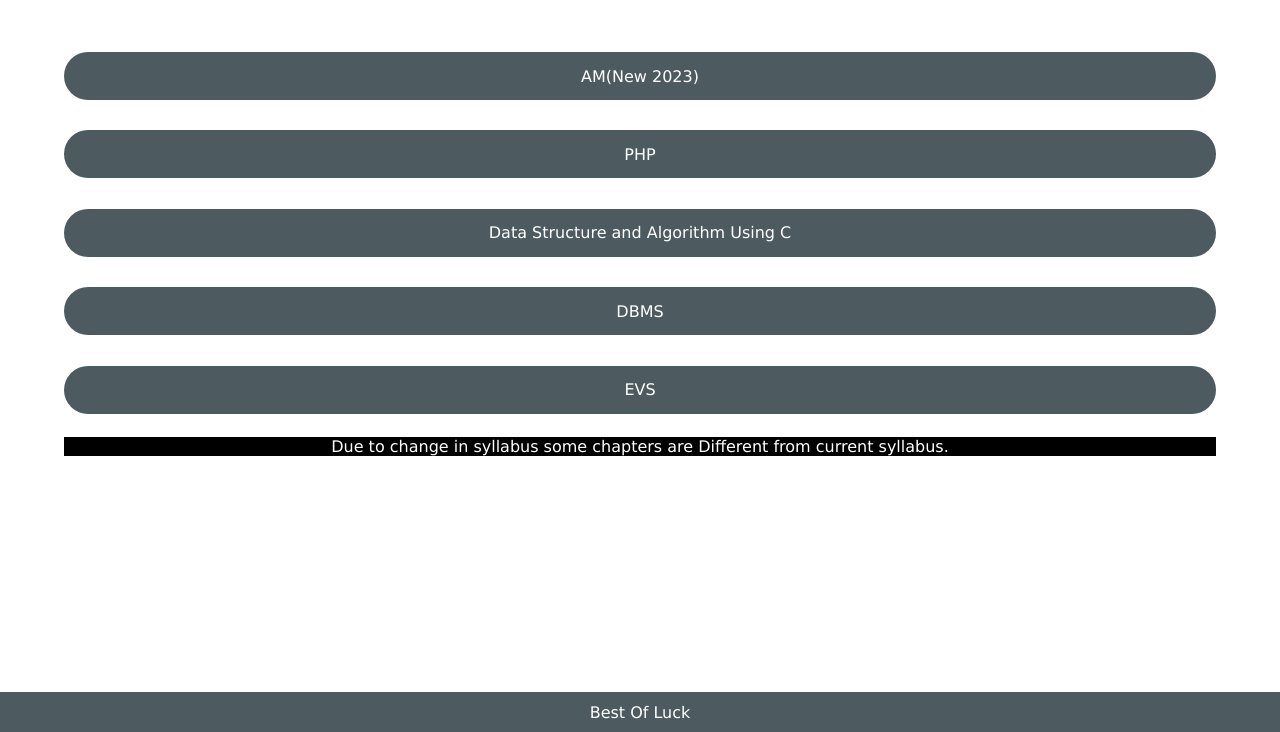
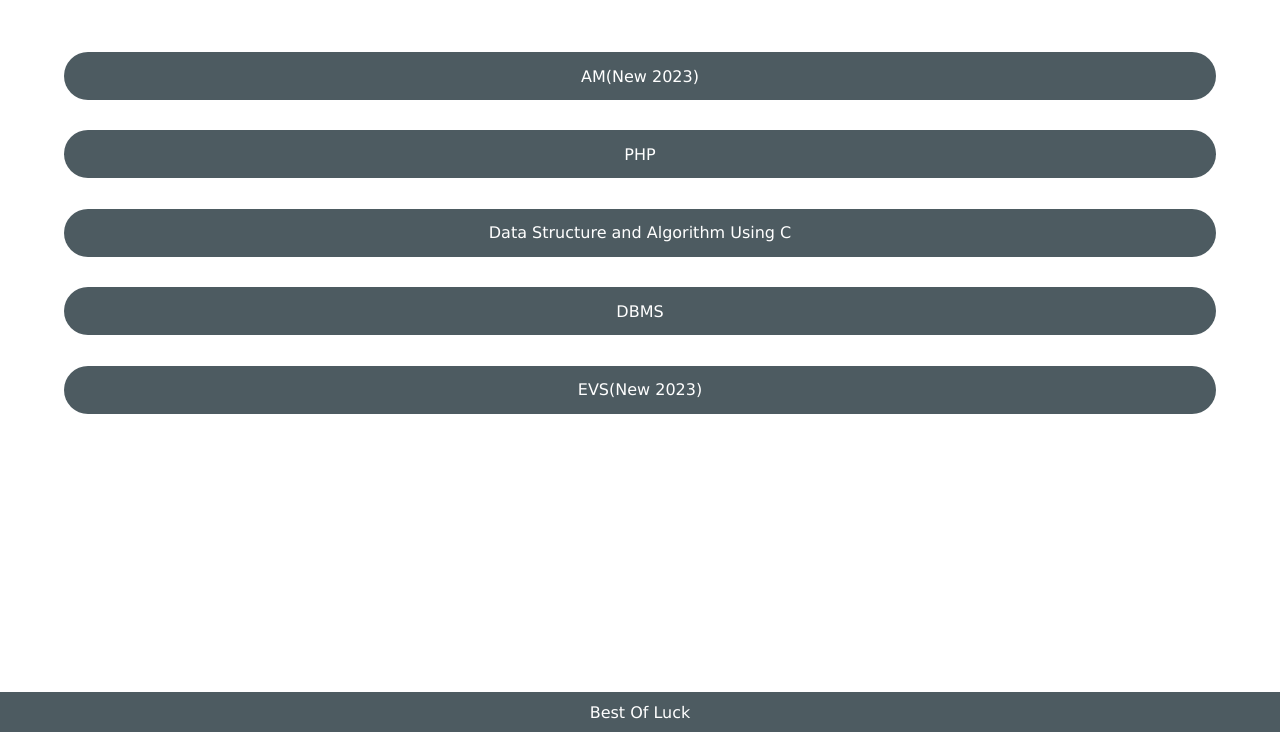
Before and after one commit to bhavishya556/Sem2, a plain HTML site: page index.html in a window 1280 px wide. Shown: the part 100-832 px from the top of the page. Drawn offline with Linux system fonts and the light colour scheme.

Commit message:
Update index.html

```diff
--- a/index.html
+++ b/index.html
@@ -32,12 +32,12 @@
 
           <div class="sem3 sem"><a target="_blank" class="sem-link" href="https://drive.google.com/file/d/1x_VkOCykCRBnvU7CrE7wCcDK2AZGBpaN/view?usp=sharing">Data Structure and Algorithm Using C</a></div>
           <div class="sem4 sem"><a target="_blank" class="sem-link" href="https://drive.google.com/file/d/1hNaj36vew6eCXV7oHr9xSoJQHq5vsGEO/view?usp=drive_link">DBMS</a></div>
-          <div class="sem5 sem"><a target="_blank" class="sem-link" href="https://drive.google.com/file/d/1gr_6XhzdhevHb7NZy8PcP_hX6-Ozk73f/view?usp=sharing">EVS</a></div>
+          <div class="sem5 sem"><a target="_blank" class="sem-link" href="https://drive.google.com/file/d/1n53QQN7-RQ4xq0upkqrNgFOTmy4TDGCG/view?usp=sharing">EVS(New 2023)</a></div>
 
 
         </div>
 
-        <div class="note">Due to change in syllabus some chapters are Different from current syllabus.</div>
+
       </div>
 
       <footer>
```
